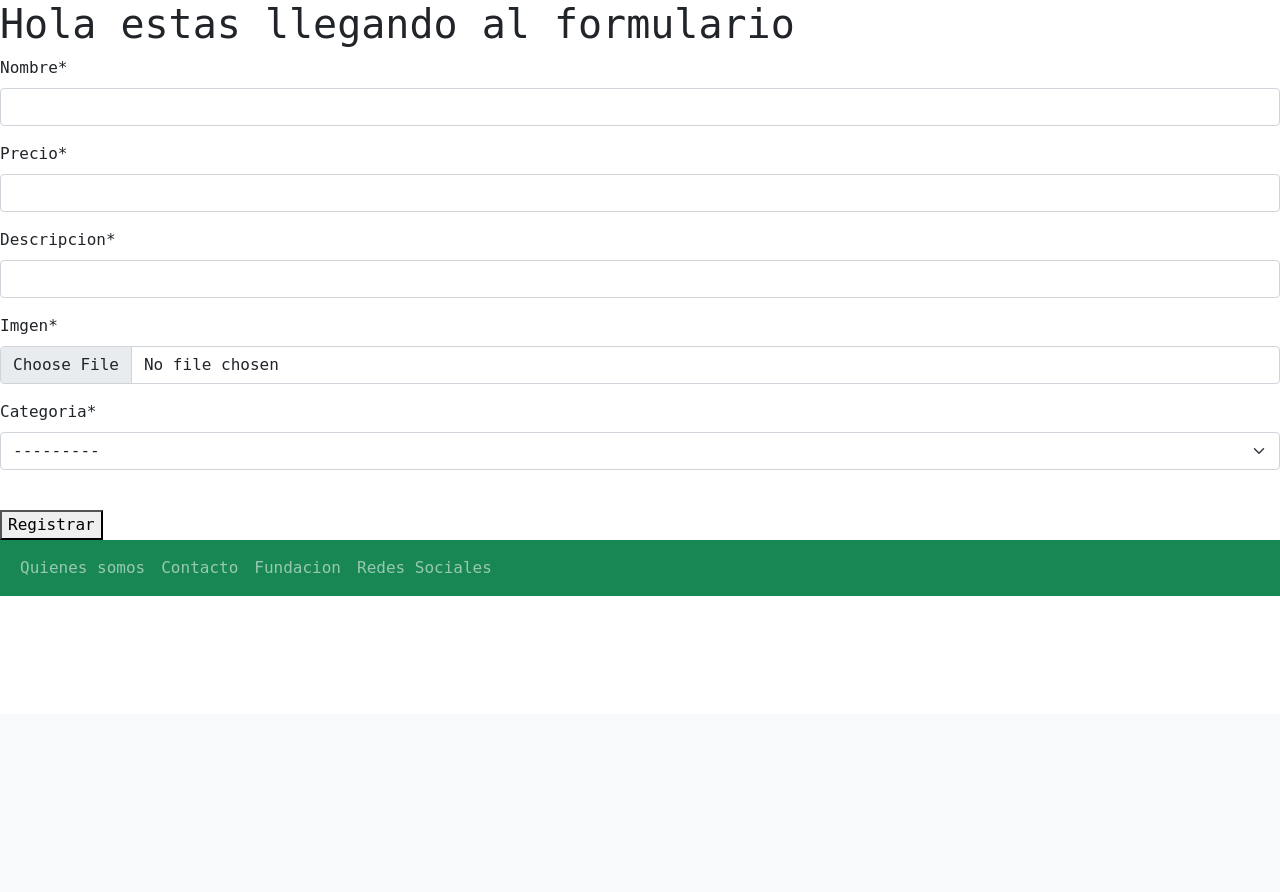
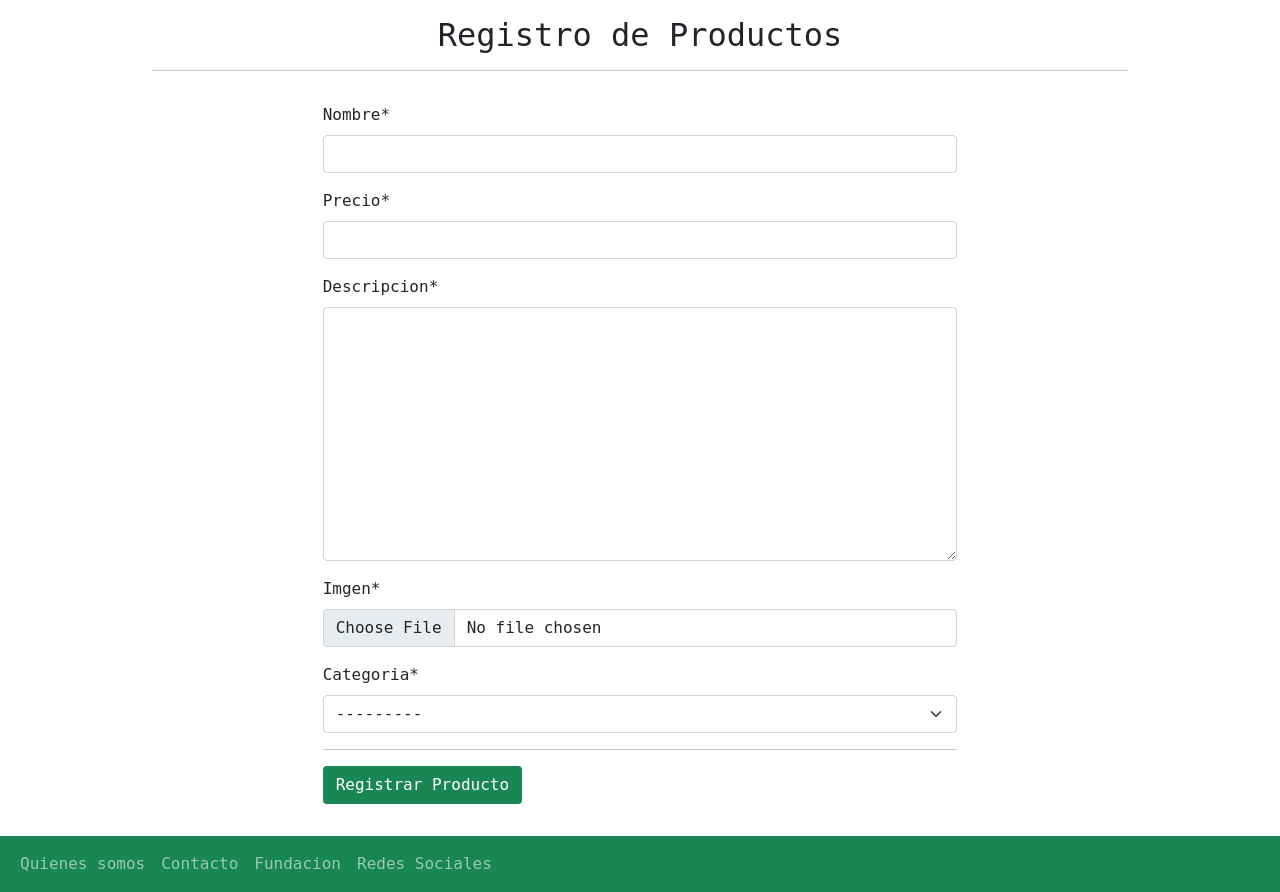
Before and after one commit to dy-garces/floreriaFinal, a Django app: page /FormProducto/ in a window 1280 px wide. Shown: the part 86-978 px from the top of the page. Before the commit the page ends 682 px from the top, so only its background shows below. Run offline with Django 4.2, Linux system fonts and the light colour scheme; data comes from the database, SQL or seed files in the repository; both versions use the stored data as it was after the commit; some libraries are stand-ins or nearby versions.

Commit message:
Formularioavance

```diff
--- a/floreriaApp/floreriaWeb/forms.py
+++ b/floreriaApp/floreriaWeb/forms.py
@@ -5,5 +5,5 @@
 class FormularioProducto(forms.ModelForm):
     class Meta:
         model = Producto
-        fields = ["id_producto","nombre", "precio", "descripcion", "imgen", "categoria"]
+        #fields = ["nombre", "precio", "descripcion", "imgen", "categoria"]
         fields= '__all__'
--- a/floreriaApp/floreriaWeb/models.py
+++ b/floreriaApp/floreriaWeb/models.py
@@ -15,7 +15,7 @@
     id_producto = models.AutoField(primary_key=True)
     nombre = models.CharField(max_length=50)
     precio = models.IntegerField()
-    descripcion = models.CharField(max_length=200)
+    descripcion = models.TextField(max_length=200)
     imgen = models.ImageField(upload_to="productos",null=True)
     categoria =  models.ForeignKey(Categoria, on_delete=models.PROTECT)
 
--- a/floreriaApp/floreriaWeb/templates/floreriaWeb/FormularioProducto.html
+++ b/floreriaApp/floreriaWeb/templates/floreriaWeb/FormularioProducto.html
@@ -4,14 +4,23 @@
 {% load humanize %}
 {% load crispy_forms_tags %}
 
-<h1>Hola estas llegando al formulario</h1>
-
-<form action="" method="POST" enctype="multipart/form-data">
-    {% csrf_token %}
-
-    {{ form | crispy }}
-    <br>
-    <button type="submit" class="button">Registrar</button>
-</form>
+<div class="container">
+    <h2 class="text-center mt-3">Registro de Productos</h2>
+    <hr>
+    <div class="row">
+            <div class="col-2">
+            </div>
+            <div class="col-8 p-3">
+                <form action="" method="POST" enctype="multipart/form-data">
+                    {% csrf_token %}
+                    {{ form | crispy }}
+                    <hr>
+                    <button type="submit" class="button btn bg-success mb-3 text-white">Registrar Producto</button>
+                </form>
+            </div>
+            <div class="col-2">
+            </div>
+    </div>
+</div>
 
 {% endblock contenido %}
```
Also changed, not shown: floreriaApp/db.sqlite3, floreriaApp/floreriaWeb/migrations/0004_alter_producto_descripcion.py (added), floreriaApp/media/productos/sfsfsf.jpg (added).
